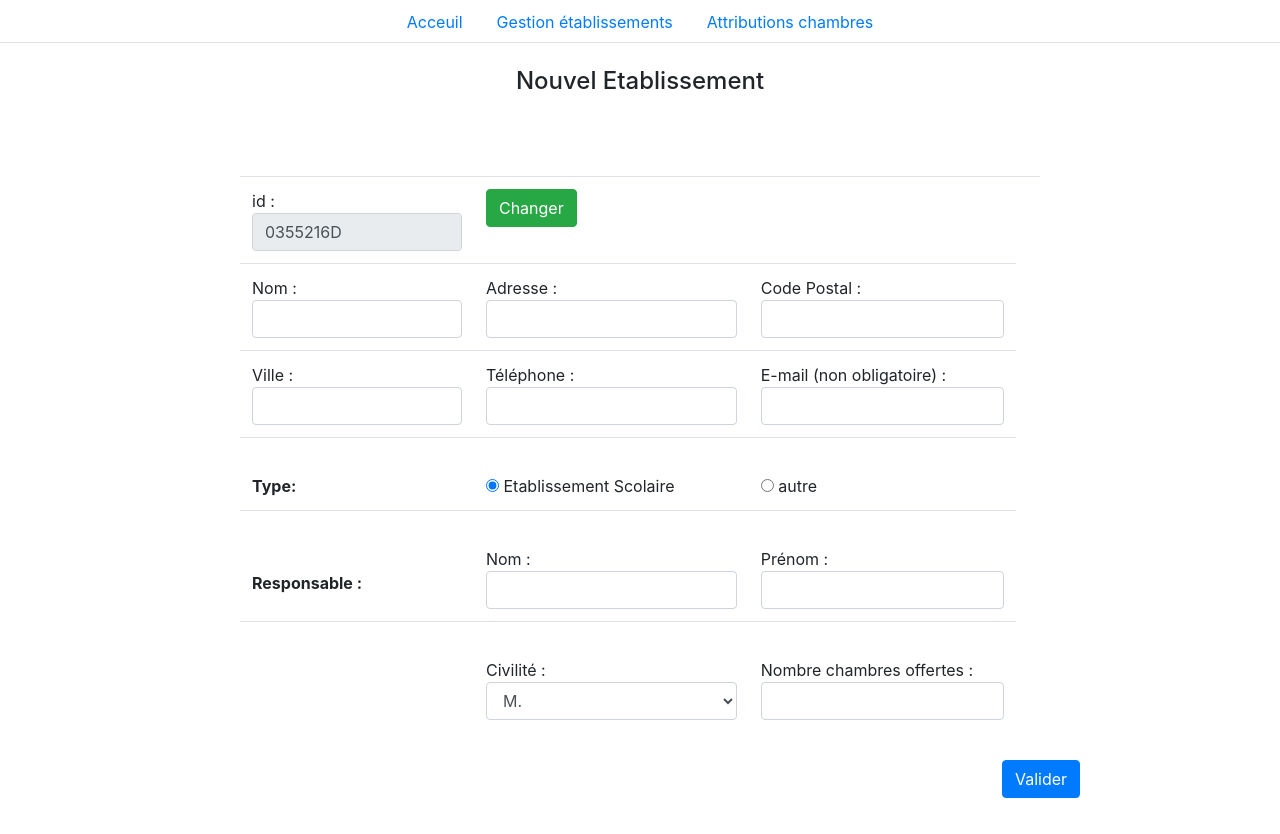
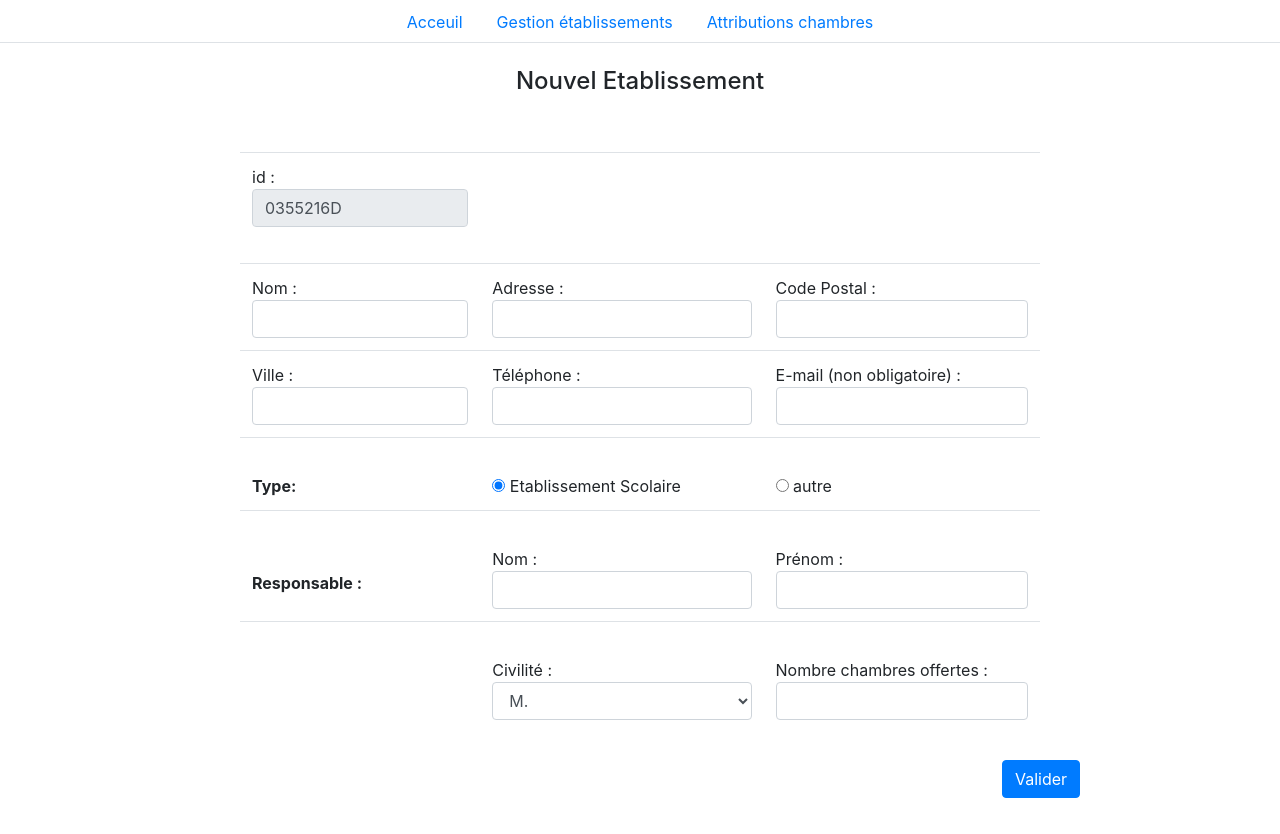
Before and after one commit to huhulacolle/MissionFestival, a PHP site: page /creationEtablissement.php?action=1 in a window 1280 px wide. Shown: the part 199-1033 px from the top of the page. Run offline with PHP 8.4, Linux system fonts and the light colour scheme; data that the repository does not hold is empty.

Commit message:
Revert "Update creationEtablissement.php"
This reverts commit 0db3aaf4ea5eae23f02475bc2b1402b25875cd49.

```diff
--- a/creationEtablissement.php
+++ b/creationEtablissement.php
@@ -74,13 +74,10 @@ $id[7] = $chars[rand(0, strlen($chars) - 1)];
             <tr>
                 <td> id : <input type='text' class="form-control" name='id' <?php echo "value='" . $id . "'" ?> size='1'
                         maxlength='8' readonly>
-                            <div class="bouton">
-                    <td><button type="submit" value="Changer" class="btn btn-success mb-2" onclick='window.location.reload(false)' value="Rafraichir"/>Changer</button></td>
-                             </div>
                     <br>
                 </td>
                 <td>
-                <td> </td>
+                <td></td>
                 </td>
             </tr>
             <tr>
```
